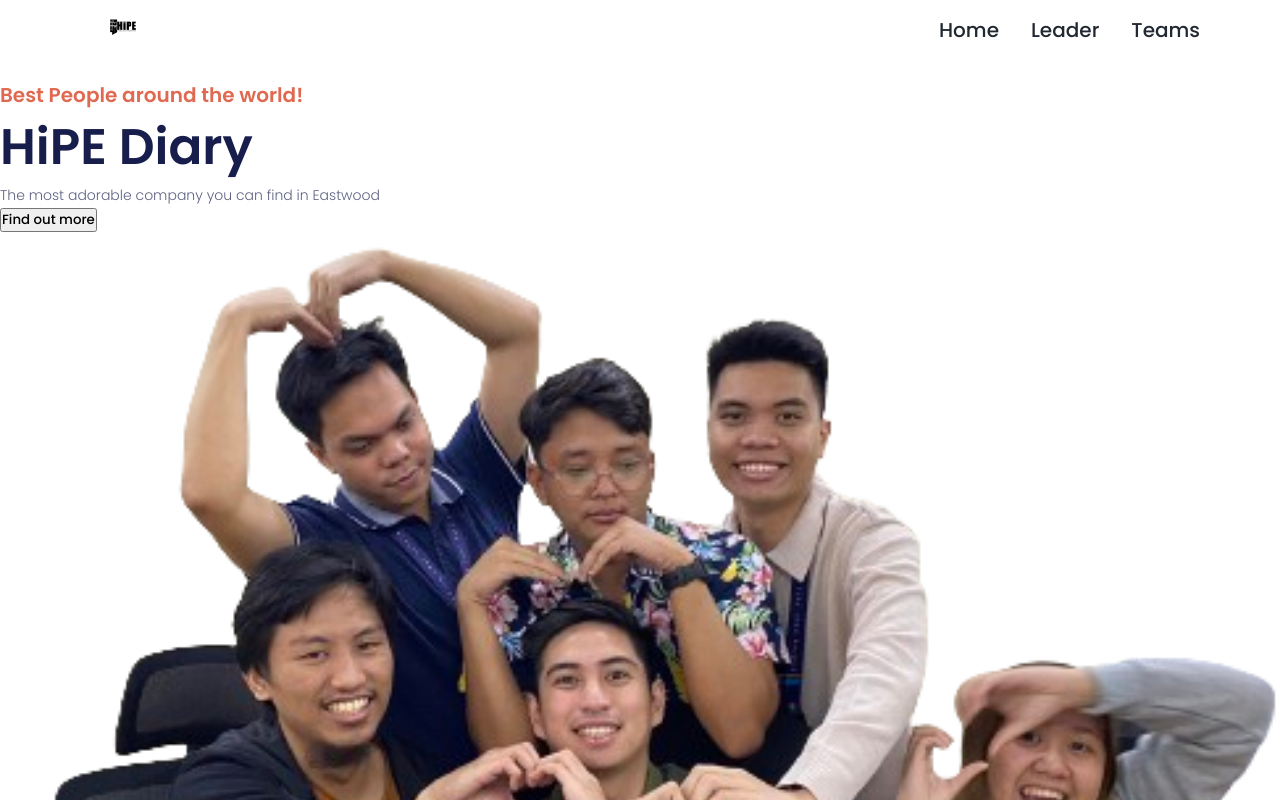
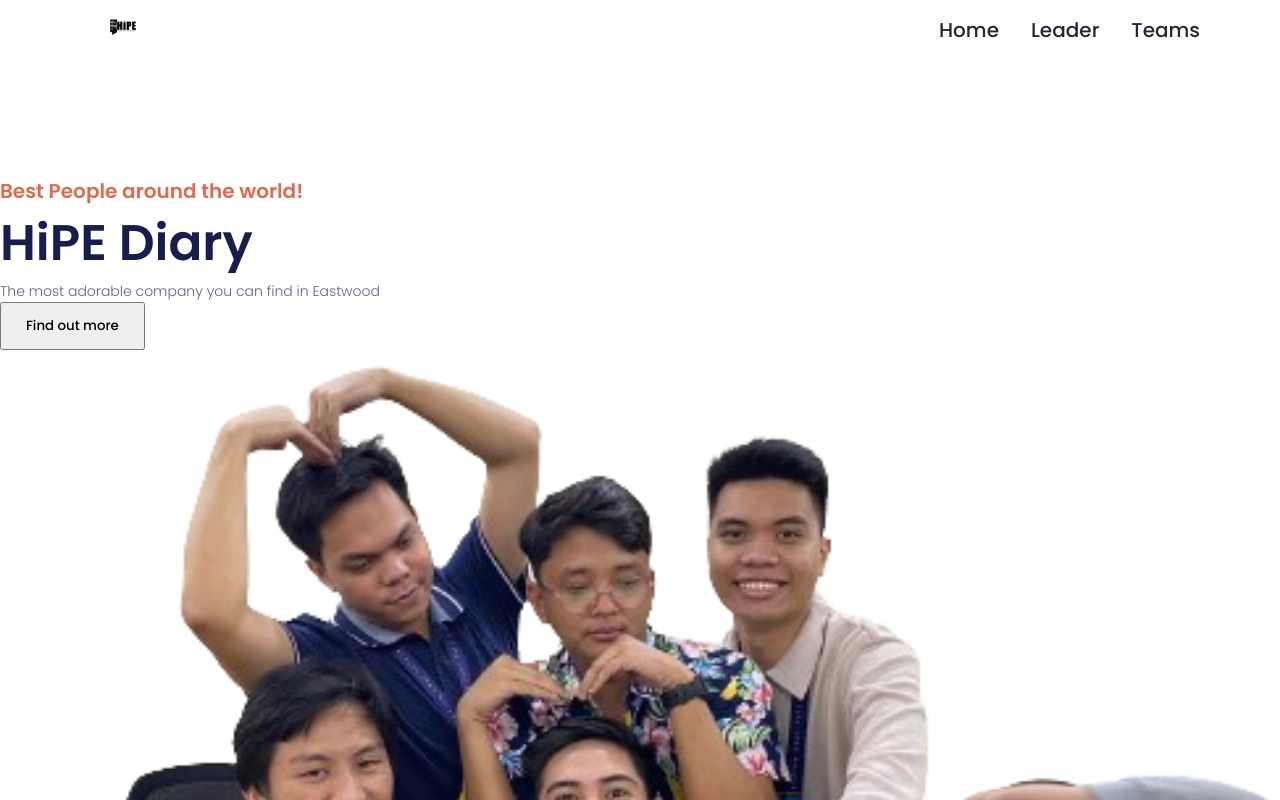
Before and after one commit to karl-jerico/React_Company_Fanpage, a React (Vite) app: page / in a window 1280 px wide. Shown: the top 800 px of the page. Built offline with nearby package versions, Linux system fonts and the light colour scheme; the HTML template or start-up script is replaced by a standard one.

Commit message:
Add customize button

```diff
--- a/src/App.tsx
+++ b/src/App.tsx
@@ -1,6 +1,6 @@
 import './styles/App.scss'
 import Navbar from './layouts/Navbar'
-import Welcome from './sections/welcome'
+import Welcome from './sections/Welcome'
 
 function App() {
 
--- /dev/null
+++ b/src/components/CustomButton.tsx
@@ -0,0 +1,15 @@
+import { MouseEventHandler } from "react";
+
+interface CustomButtonProps {
+  title: string;
+  buttonStyle?: string;
+  handleClick?: MouseEventHandler<HTMLButtonElement>;
+}
+
+const CustomButton = ({ title, buttonStyle, handleClick }: CustomButtonProps) => (
+    <button className={`custom-btn ${buttonStyle}`} onClick={handleClick}>
+      {title}
+    </button>
+  );
+
+export default CustomButton;
--- a/src/sections/Welcome.tsx
+++ b/src/sections/Welcome.tsx
@@ -1,22 +1,26 @@
-import hero from '../assets/hero.png'
+import hero from "../assets/hero.png";
+import CustomButton from "../components/CustomButton";
 
 const Welcome = () => {
+  const handleScroll = () => {};
+
   return (
+
     <section className="welcome">
       <div className="welcome__left">
-        <h2 className="welcome__title">
-            Best People around the world!
-        </h2>
-        <h1 className="welcome__desc">
-            HiPE Diary
-        </h1>
+        <h2 className="welcome__title">Best People around the world!</h2>
+        <h1 className="welcome__desc">HiPE Diary</h1>
         <p className="welcome__subtitle">
           The most adorable company you can find in Eastwood
         </p>
-        <button>Find out more</button>
+        <CustomButton
+          title="Find out more"
+          buttonStyle="rounded-full bg-orange text-cream mt-10"
+          handleClick={handleScroll}
+        />
       </div>
       <div className="welcome__img-container">
-        <img src={hero} alt="hero" className='welcome__img'/>
+        <img src={hero} alt="hero" className="welcome__img" />
         {/* <div className="welcome__image-overlay" /> */}
       </div>
     </section>
--- a/src/styles/components/_index.scss
+++ b/src/styles/components/_index.scss
@@ -0,0 +1 @@
+@import './custombuttom.scss'
--- /dev/null
+++ b/src/styles/components/custombuttom.scss
@@ -0,0 +1,3 @@
+.custom-btn {
+    @apply flex flex-row relative justify-center items-center py-3 px-6 outline-none ;
+  }
--- a/src/styles/sections/welcome.scss
+++ b/src/styles/sections/welcome.scss
@@ -1,5 +1,5 @@
 .welcome {
-  @apply flex-center md:flex-row flex-col gap-2 relative max-w-[1440px] mx-auto;
+  @apply flex-center md:flex-row flex-col gap-2 relative max-w-[1440px] mx-auto pt-24;
 
   &__left {
     @apply flex-1 padding-x;
--- a/tailwind.config.js
+++ b/tailwind.config.js
@@ -1,11 +1,7 @@
 /** @type {import('tailwindcss').Config} */
 export default {
   content: [
-    "./pages/**/*.{ts,tsx}",
-    "./components/**/*.{ts,tsx}",
-    "./sections/**/*.{ts,tsx}",
-    "./styles/**/*.{ts,tsx,scss}",
-    "./layouts/**/*.{ts,tsx}"
+    "./src/**/*.{ts,tsx,scss}",
   ],
   theme: {
     extend: {
```
